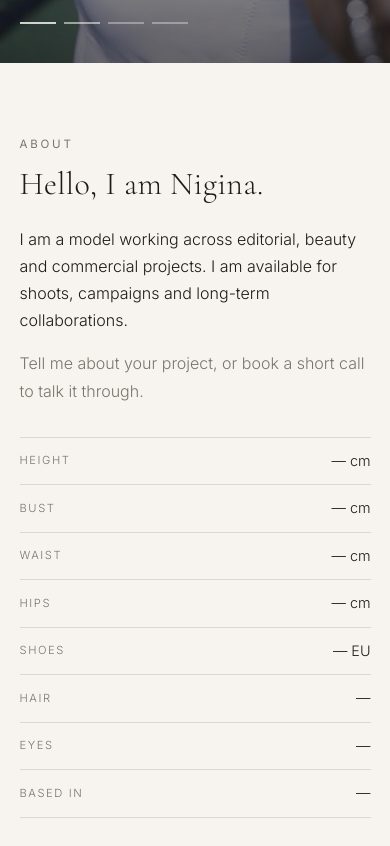
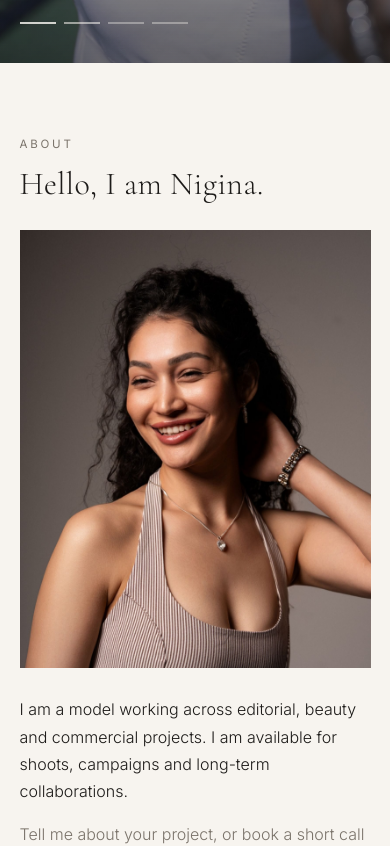
Before and after one commit to thommy-scelby/nigina-site, a React (Vite) app: page / in a window 390 px wide. Shown: the part 680-1526 px from the top of the page. Built offline with nearby package versions, Linux system fonts and the light colour scheme.

Commit message:
Update styles.css

```diff
--- a/src/styles.css
+++ b/src/styles.css
@@ -117,7 +117,14 @@ h2 {
 .spec-row { display: flex; justify-content: space-between; align-items: center; gap: 24px; border-top: 1px solid var(--line); padding: 11px 0; }
 .spec-row dt { color: var(--muted); letter-spacing: .14em; text-transform: uppercase; font-size: .7rem; }
 .spec-row dd { margin: 0; font-size: .9rem; text-align: right; }
-@media (max-width: 820px) { .about { grid-template-columns: minmax(0, 1fr); } .about-img { order: 2; } }
+@media (max-width: 820px) {
+  .about { grid-template-columns: minmax(0, 1fr); gap: 28px; }
+  .about-text { display: contents; }
+  .about-head { order: 1; }
+  .about-head h2 { margin-bottom: 0; }
+  .about-img { order: 2; }
+  .about-body { order: 3; }
+}
 
 /* Shooting grid */
 .sec-head { display: flex; align-items: flex-end; justify-content: space-between; gap: 24px; flex-wrap: wrap; margin-bottom: clamp(32px, 6vw, 56px); }
```
